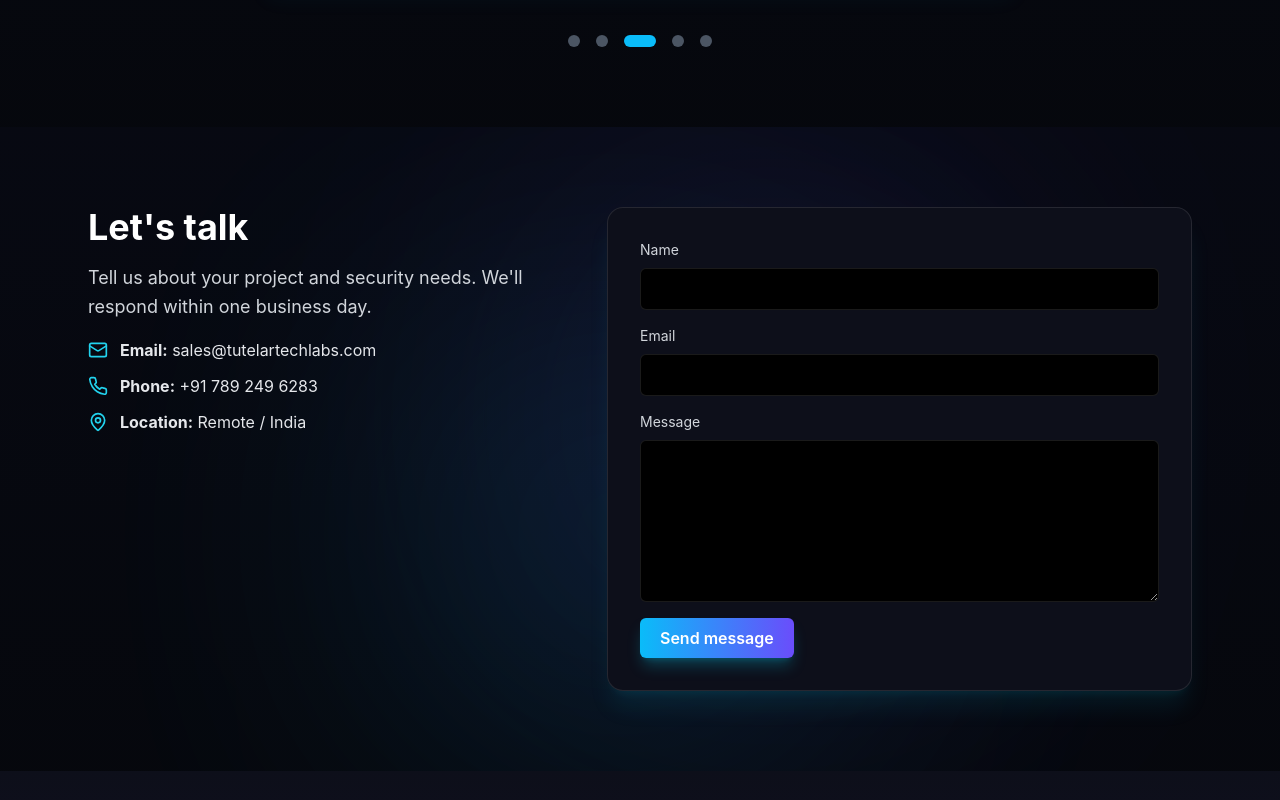
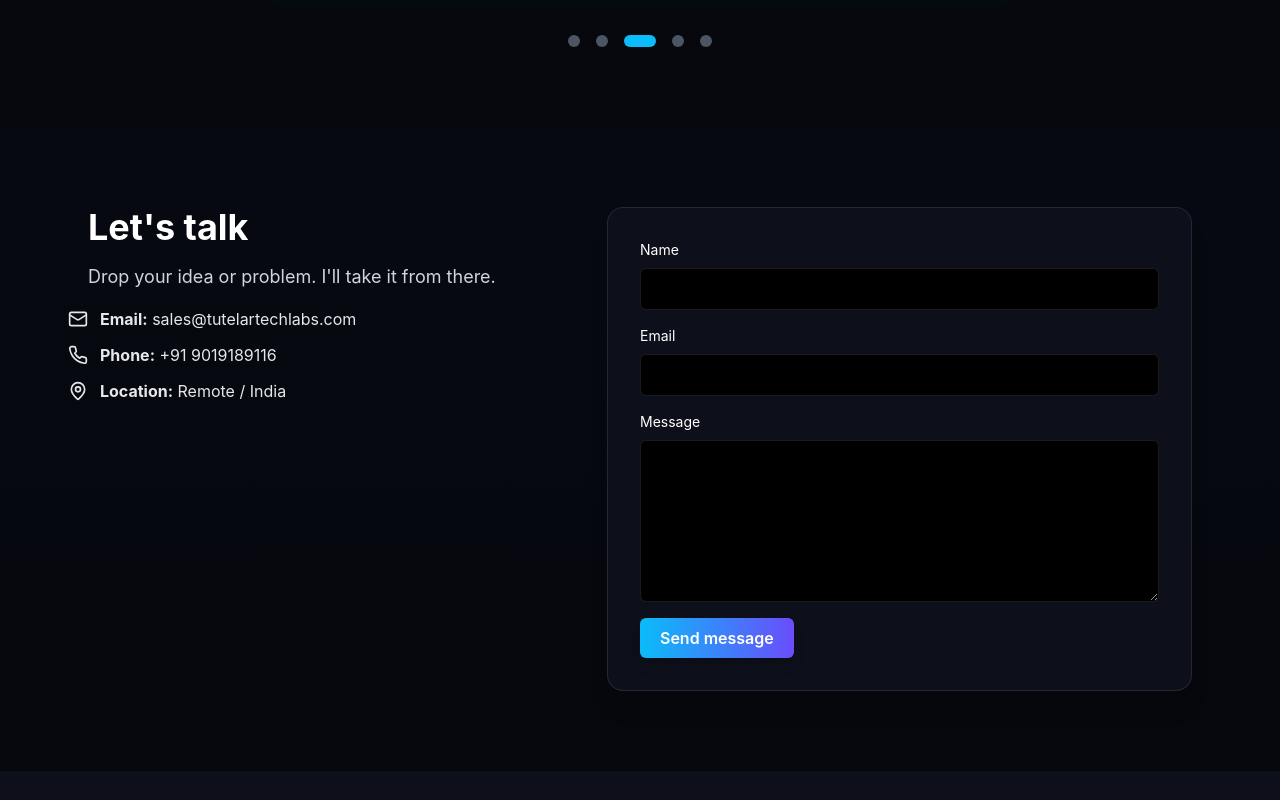
Before and after one commit to Saurabh-Shivam/tutelar_tech_labs, a React (Vite) app: page / in a window 1280 px wide. Shown: the part 6660-7460 px from the top of the page. Built offline with nearby package versions, Linux system fonts and the light colour scheme; no server answers.

Commit message:
added emailjs feature in contact us form

```diff
--- a/package.json
+++ b/package.json
@@ -9,6 +9,7 @@
     "preview": "vite preview"
   },
   "dependencies": {
+    "@emailjs/browser": "^4.4.1",
     "@radix-ui/react-accordion": "^1.2.3",
     "@radix-ui/react-dropdown-menu": "^2.1.1",
     "@radix-ui/react-slider": "^1.1.2",
@@ -16,12 +17,14 @@
     "@radix-ui/react-toggle-group": "^1.1.2",
     "class-variance-authority": "^0.7.1",
     "clsx": "^2.1.0",
+    "dotenv": "^17.2.3",
     "framer-motion": "^12.23.26",
     "lucide-react": "^0.460.0",
     "motion": "^11.11.17",
     "react": "^18.3.1",
     "react-dom": "^18.3.1",
     "react-router-dom": "^6.30.2",
+    "react-toastify": "^11.0.5",
     "tailwind-merge": "^2.5.2"
   },
   "devDependencies": {
--- a/src/App.jsx
+++ b/src/App.jsx
@@ -19,6 +19,7 @@ import { NetworkGrid } from "./components/NetworkGrid";
 import { ScrollToTop } from "./components/ScrollToTop";
 import { useEffect } from "react";
 import { TTLSupportServices } from "./components/TTLSupportServices";
+import { ToastContainer } from "react-toastify";
 
 export default function App() {
   useEffect(() => {
@@ -53,6 +54,7 @@ export default function App() {
       <MapSection />
       <Footer />
       <ScrollToTop />
+      <ToastContainer />
     </div>
   );
 }
--- a/src/components/ContactCTASection.jsx
+++ b/src/components/ContactCTASection.jsx
@@ -1,128 +1,186 @@
-import { motion } from 'framer-motion';
-import { useState } from 'react';
-import { AnimatedSection } from './AnimatedSection';
-import { Mail, Phone, MapPin } from 'lucide-react';
+import { motion } from "framer-motion";
+import { useState, useRef, useEffect } from "react";
+import { AnimatedSection } from "./AnimatedSection";
+import { Mail, Phone, MapPin } from "lucide-react";
+import emailjs from "@emailjs/browser";
+import { toast, ToastContainer } from "react-toastify";
+import "react-toastify/dist/ReactToastify.css";
 
 export function ContactCTASection() {
-  const [status, setStatus] = useState('');
+  const [status, setStatus] = useState("");
+  const form = useRef(null);
 
-  const onSubmit = (e) => {
+  // Initialize EmailJS once
+  useEffect(() => {
+    const publicKey = import.meta.env.VITE_EMAILJS_PUBLIC_KEY;
+    if (!publicKey) {
+      console.error("Public Key not found in env");
+      return;
+    }
+    emailjs.init(publicKey);
+  }, []);
+
+  const sendEmail = (e) => {
     e.preventDefault();
-    setStatus('Thanks! We will respond within one business day.');
-    setTimeout(() => setStatus(''), 5000);
+
+    const serviceID = import.meta.env.VITE_EMAILJS_SERVICE_ID;
+    const contactTemplateID = import.meta.env.VITE_EMAILJS_CONTACT_TEMPLATE_ID;
+    const replyTemplateID = import.meta.env.VITE_EMAILJS_REPLY_TEMPLATE_ID;
+    const toastTime = import.meta.env.VITE_EMAILJS_TOAST_TIME || 3000;
+
+    if (!serviceID || !contactTemplateID || !replyTemplateID) {
+      console.error("Template IDs or Service ID missing");
+      return;
+    }
+
+    // 1. Send email to you
+    emailjs
+      .sendForm(serviceID, contactTemplateID, form.current)
+      .then(() => {
+        // 2. Send auto reply to the user
+        emailjs.sendForm(serviceID, replyTemplateID, form.current);
+
+        form.current.reset();
+        toast.success("Message sent!", {
+          position: "top-right",
+          autoClose: toastTime,
+          theme: "dark",
+        });
+
+        setStatus("Sent. I'll connect.");
+        setTimeout(() => setStatus(""), 4000);
+      })
+      .catch((err) => {
+        console.error("EmailJS Error:", err);
+        toast.error("Try again?", {
+          position: "top-right",
+          autoClose: 3000,
+          theme: "dark",
+        });
+      });
   };
 
   return (
-    <section id="contact" className="section contact py-20 dark:text-white text-black relative overflow-hidden">
-      {/* Background glow effects */}
+    <>
+      <ToastContainer />
+
+      <section
+        id="contact"
+        className="section contact py-20 dark:text-white text-black relative overflow-hidden"
+      >
         <div className="absolute inset-0">
-        <div className="absolute top-1/3 left-1/3 w-96 h-96 bg-[#0ABCF9] opacity-20 blur-[150px] rounded-full" />
-        <div className="absolute bottom-1/4 right-1/4 w-96 h-96 bg-[#6A4DFB] opacity-20 blur-[150px] rounded-full" />
+          <div className="absolute top-1/3 left-1/3 w-96 h-96 opacity-20 blur-[150px] rounded-full" />
+          <div className="absolute bottom-1/4 right-1/4 w-96 h-96 opacity-20 blur-[150px] rounded-full" />
         </div>
 
         <div className="relative max-w-6xl mx-auto px-6 z-10">
           <div className="grid gap-10 lg:grid-cols-[0.9fr_1.1fr] items-start">
+            {/* Left: Contact Info */}
             <AnimatedSection className="contact-info space-y-4">
               <motion.h3
                 className="text-4xl font-bold"
-              style={{ willChange: 'transform, opacity', transform: 'translateZ(0)' }}
                 initial={{ opacity: 0, x: -20 }}
                 animate={{ opacity: 1, x: 0 }}
               >
                 Let's talk
               </motion.h3>
+
               <motion.p
-              className="muted dark:text-gray-300 text-gray-700 text-lg leading-relaxed"
-              style={{ willChange: 'transform, opacity', transform: 'translateZ(0)' }}
+                className="muted dark:text-gray-300 text-gray-700 text-lg"
                 initial={{ opacity: 0, x: -20 }}
                 animate={{ opacity: 1, x: 0 }}
                 transition={{ delay: 0.05 }}
               >
-              Tell us about your project and security needs. We&apos;ll respond within one business day.
+                Drop your idea or problem. I'll take it from there.
               </motion.p>
 
               <motion.div
-              className="contact-meta space-y-3 dark:text-gray-200 text-gray-700"
-              style={{ willChange: 'transform, opacity', transform: 'translateZ(0)' }}
+                className="space-y-3 dark:text-gray-200 text-gray-700"
                 initial={{ opacity: 0, x: -20 }}
-              animate={{ opacity: 1, x: 0 }}
+                animate={{ opacity: 1, y: 0 }}
                 transition={{ delay: 0.1 }}
               >
                 <div className="flex items-center gap-3">
-                <Mail className="w-5 h-5 text-cyan-400" />
-                <div><strong>Email:</strong> sales@tutelartechlabs.com</div>
+                  <Mail className="w-5 h-5" />
+                  <div>
+                    <strong>Email:</strong> sales@tutelartechlabs.com
                   </div>
+                </div>
+
                 <div className="flex items-center gap-3">
-                <Phone className="w-5 h-5 text-cyan-400" />
-                <div><strong>Phone:</strong> +91 789 249 6283</div>
+                  <Phone className="w-5 h-5" />
+                  <div>
+                    <strong>Phone:</strong> +91 9019189116
                   </div>
+                </div>
+
                 <div className="flex items-center gap-3">
-                <MapPin className="w-5 h-5 text-cyan-400" />
-                <div><strong>Location:</strong> Remote / India</div>
+                  <MapPin className="w-5 h-5" />
+                  <div>
+                    <strong>Location:</strong> Remote / India
+                  </div>
                 </div>
               </motion.div>
             </AnimatedSection>
 
+            {/* Right: Contact Form */}
             <AnimatedSection delay={0.1}>
               <motion.form
-              onSubmit={onSubmit}
-              className="contact-form rounded-2xl border dark:border-white/10 border-black/10 dark:bg-[#0D0F1A] bg-white p-8 shadow-xl dark:shadow-cyan-500/10 shadow-black/10 space-y-4"
-              style={{ willChange: 'transform, opacity', transform: 'translateZ(0)' }}
+                ref={form}
+                onSubmit={sendEmail}
+                className="rounded-2xl border dark:border-white/10 border-black/10 dark:bg-[#0D0F1A] bg-white p-8 shadow-xl space-y-4"
                 initial={{ opacity: 0, y: 30 }}
                 animate={{ opacity: 1, y: 0 }}
                 transition={{ duration: 0.6 }}
                 noValidate
               >
-              <label className="flex flex-col text-left gap-2">
-                <span className="text-sm dark:text-gray-300 text-gray-700">Name</span>
+                <label className="flex flex-col gap-2">
+                  <span className="text-sm">Name</span>
                   <input
                     type="text"
                     name="name"
                     required
-                  className="rounded-md border dark:border-white/10 border-black/10 dark:bg-black bg-white px-3 py-2 dark:text-white text-black focus:outline-none focus:ring-2 focus:ring-cyan-500"
+                    className="rounded-md border dark:border-white/10 border-black/10 px-3 py-2 dark:bg-black bg-white text-black dark:text-white focus:ring-2"
                   />
                 </label>
-              <label className="flex flex-col text-left gap-2">
-                <span className="text-sm dark:text-gray-300 text-gray-700">Email</span>
+
+                <label className="flex flex-col gap-2">
+                  <span className="text-sm">Email</span>
                   <input
                     type="email"
                     name="email"
                     required
-                  className="rounded-md border dark:border-white/10 border-black/10 dark:bg-black bg-white px-3 py-2 dark:text-white text-black focus:outline-none focus:ring-2 focus:ring-cyan-500"
+                    className="rounded-md border dark:border-white/10 border-black/10 px-3 py-2 dark:bg-black bg-white text-black dark:text-white focus:ring-2"
                   />
                 </label>
-              <label className="flex flex-col text-left gap-2">
-                <span className="text-sm dark:text-gray-300 text-gray-700">Message</span>
+
+                <label className="flex flex-col gap-2">
+                  <span className="text-sm">Message</span>
                   <textarea
                     name="message"
                     rows="6"
                     required
-                  className="rounded-md border dark:border-white/10 border-black/10 dark:bg-black bg-white px-3 py-2 dark:text-white text-black focus:outline-none focus:ring-2 focus:ring-cyan-500"
+                    className="rounded-md border dark:border-white/10 border-black/10 px-3 py-2 dark:bg-black bg-white text-black dark:text-white focus:ring-2"
                   ></textarea>
                 </label>
 
                 <div className="form-actions flex items-center gap-4">
                   <motion.button
                     type="submit"
-                  className="btn primary px-5 py-2 rounded-md bg-gradient-to-r from-[#0ABCF9] to-[#6A4DFB] text-white font-semibold shadow-lg shadow-cyan-500/30 hover:scale-105 transition-transform"
+                    className="btn primary px-5 py-2 rounded-md bg-gradient-to-r from-[#0ABCF9] to-[#6A4DFB] text-white font-semibold shadow-lg hover:scale-105"
                     whileHover={{ scale: 1.05 }}
                     whileTap={{ scale: 0.95 }}
-                  style={{ willChange: 'transform', transform: 'translateZ(0)' }}
                   >
                     Send message
                   </motion.button>
-                <div
-                  id="formStatus"
-                  className="form-status text-sm text-cyan-300"
-                  aria-live="polite"
-                >
-                  {status}
-                </div>
+
+                  <div className="text-sm text-cyan-300">{status}</div>
                 </div>
               </motion.form>
             </AnimatedSection>
           </div>
         </div>
       </section>
+    </>
   );
 }
--- a/src/components/Footer.jsx
+++ b/src/components/Footer.jsx
@@ -19,7 +19,7 @@ export function Footer() {
   return (
     <footer className="relative dark:bg-black bg-white border-t dark:border-white/10 border-black/10 py-16 overflow-hidden">
       <div className="max-w-7xl mx-auto px-6">
-        <div className="grid grid-cols-1 md:grid-cols-2 lg:grid-cols-5 gap-12 mb-12">
+        <div className="grid grid-cols-1 md:grid-cols-2 lg:grid-cols-5 gap-60 mb-12">
           {/* Brand */}
           <div className="lg:col-span-2">
             <div className="flex items-center gap-2 mb-4">
@@ -52,7 +52,7 @@ export function Footer() {
           </div>
 
           {/* Product Links */}
-          <div>
+          {/* <div>
             <h4 className="text-lg font-semibold mb-4">Product</h4>
             <ul className="space-y-2">
               {links.product.map((link, index) => (
@@ -63,7 +63,7 @@ export function Footer() {
                 </li>
               ))}
             </ul>
-          </div>
+          </div> */}
 
           {/* Company Links */}
           <div>
```
Also changed, not shown: 1 other file (tests, documents, lock files or other folders). Lines whose indentation alone changed are shown as unchanged.
